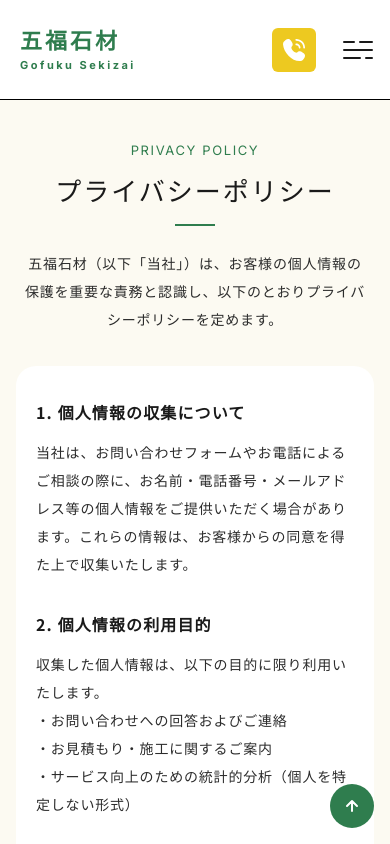
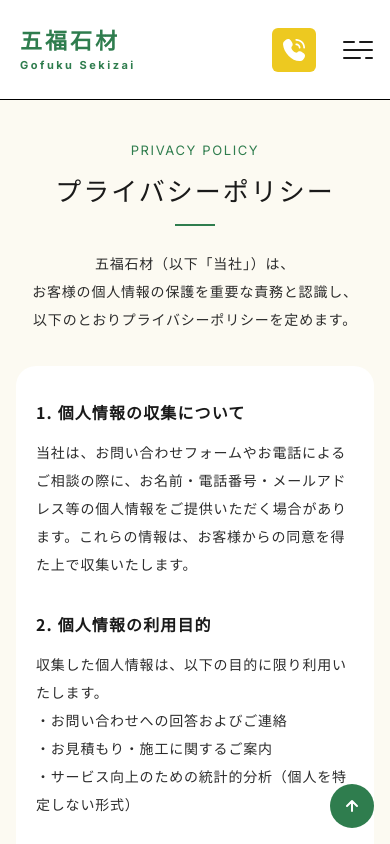
Before and after one commit to jyunnnji/gofuku-sekizai-hp, a Next.js app: page /privacy in a window 390 px wide. Shown: the top 844 px of the page. Built offline with nearby package versions, Linux system fonts and the light colour scheme.

Commit message:
SP版プライバシポリーシー修正

```diff
--- a/app/privacy/page.tsx
+++ b/app/privacy/page.tsx
@@ -54,7 +54,7 @@ export default function PrivacyPage() {
               className="text-[14px] md:text-[18px] text-[#2c2c2c] tracking-[0.8px] leading-[28px] md:leading-[33px] text-center px-2 md:px-0"
               style={{ fontFamily: "var(--font-inter), var(--font-noto-sans-jp)" }}
             >
-              五福石材（以下「当社」）は、お客様の個人情報の保護を重要な責務と認識し、<br className="hidden md:inline" />
+              五福石材（以下「当社」）は、<br className="md:hidden" />お客様の個人情報の保護を重要な責務と認識し、<br />
               以下のとおりプライバシーポリシーを定めます。
             </p>
           </PageHeading>
```
